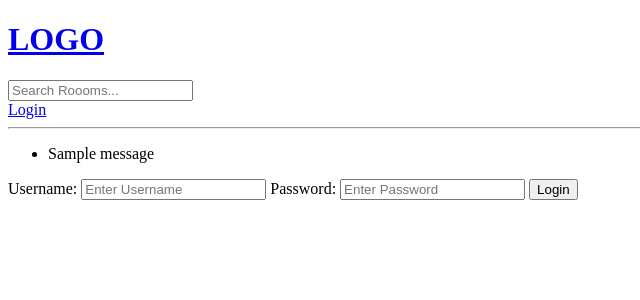
After one commit to PiyushP2003/studybud, a Django app: template studybud/base/templates/base/login_register.html in a window 1280 px wide. The commit adds this page. Shown: the top 300 px of the page, without its empty margins (0-640 px from the left). Run offline with Django 5.2, Linux system fonts and the light colour scheme; the template is opened without the code that fills it, so the values that code supplies are empty; one stand-in notice (Sample message) is shown.

Commit message:
User Login and Flash Message

```diff
--- /dev/null
+++ b/studybud/base/templates/base/login_register.html
@@ -0,0 +1,21 @@
+{% extends 'main.html' %}
+
+
+{% block content%}
+
+<div>
+    <form method="POST" action="">
+        {% csrf_token %}
+
+        <label>Username:</label>
+        <input type="text" name="username" placeholder="Enter Username">
+
+        <label>Password:</label>
+        <input type="password" name="password" placeholder="Enter Password">
+
+        <input type="submit" value="Login">
+
+    </form>
+</div>
+
+{% endblock content%}
--- a/studybud/base/urls.py
+++ b/studybud/base/urls.py
@@ -3,6 +3,7 @@ from . import views
 
 
 urlpatterns = [
+    path('login/', views.loginPage, name="login"),
     path('', views.home, name="home"),
     path('room/<str:pk>/', views.room, name="room"),
 
--- a/studybud/templates/main.html
+++ b/studybud/templates/main.html
@@ -9,6 +9,15 @@
     <body>
 
         {% include 'navbar.html' %}
+
+        {% if messages %}
+        <ul class="messages">
+            {% for message in messages %}
+            <li>{{message}}</li>
+            {% endfor %}
+        </ul>
+        {% endif %}
+
         {% block content %}
 
 
--- a/studybud/templates/navbar.html
+++ b/studybud/templates/navbar.html
@@ -1,10 +1,12 @@
 <a href = "/">
     <h1>LOGO</h1>
 </a>
+
 
 <form method="GET" action="{% url 'home' %}">
     <input type="text" name="q" placeholder="Search Roooms...">
 </form>
 
+<a href="{% url 'login' %}">Login</a>
 
 <hr>
```
Also changed, not shown: studybud/base/views.py (+26 -0 lines), studybud/db.sqlite3.
